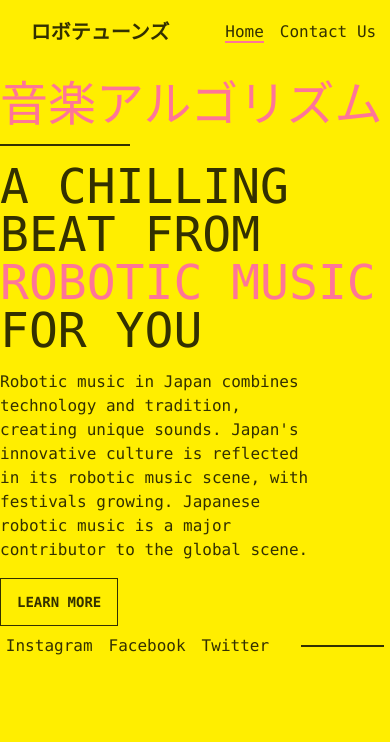
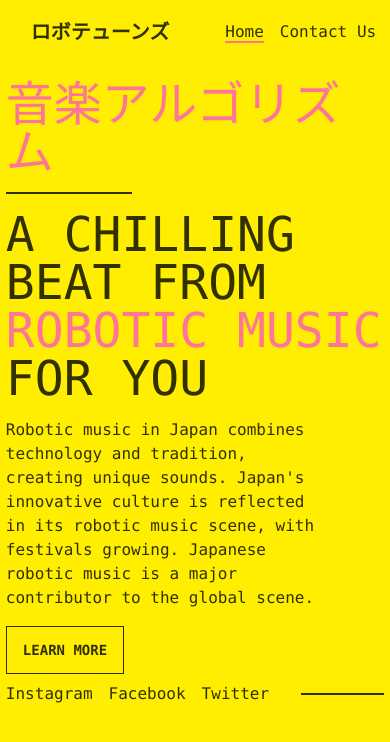
Before and after one commit to Thiagonox/landing-page, a Nuxt app: page / in a window 390 px wide. Shown: the top 742 px of the page. Built offline with nearby package versions, Linux system fonts and the light colour scheme.

Commit message:
Update app.vue

```diff
--- a/app.vue
+++ b/app.vue
@@ -15,7 +15,7 @@
         </ul>
       </div>
     </header>
-    <main class=" md:flex pt-4 md:w-[90%] m-auto">
+    <main class=" md:flex pt-4 md:w-[90%] w-[97%] m-auto">
       <div class="md:w-1/2 w-full">
         <h2 class="text-5xl text-primary">音楽アルゴリズム</h2>
         <hr class="w-1/3 border-base-content border-t-2 my-4">
```
